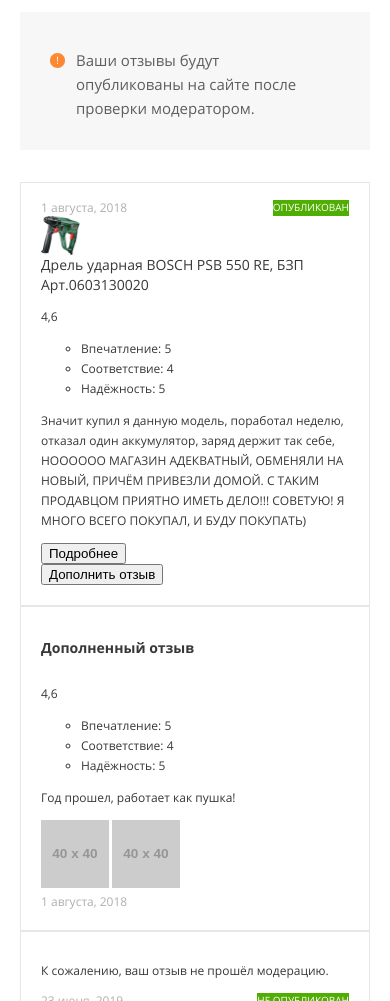
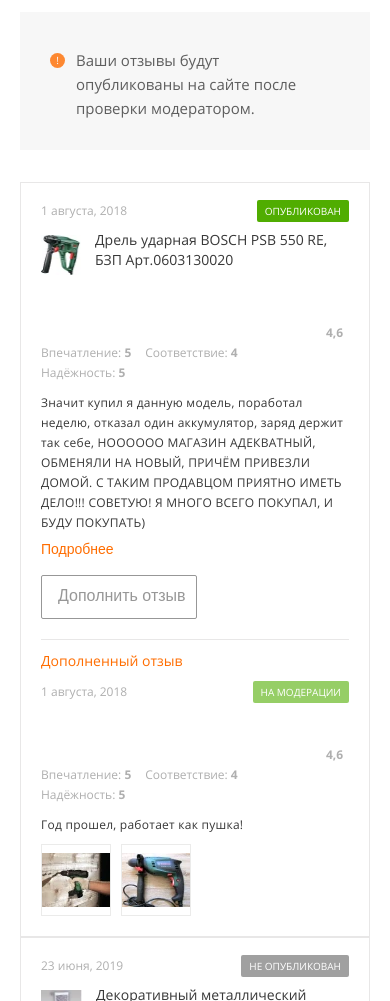
Before and after one commit to emmakravets/Braind-task-1, a website: page source/index.html in a window 390 px wide. Shown: the part 99-1100 px from the top of the page. Drawn offline with nearby package versions, Linux system fonts and the light colour scheme; files that its build step writes are made by us from their sources; placeholder pictures from the web are drawn by us; files whose address does not match are found by name.

Commit message:
Completes writing  mobile styles (almost)

```diff
--- a/package.json
+++ b/package.json
@@ -17,6 +17,7 @@
     "gulp-rename": "^2.0.0",
     "gulp-sass": "4.0.x",
     "gulp-sourcemaps": "2.6.x",
+    "gulp-webp": "4.0.1",
     "posthtml-include": "^1.3.2",
     "stylelint": "10.1.x"
   },
--- a/source/index.html
+++ b/source/index.html
@@ -24,10 +24,15 @@
 
           <ul class="reviews__list">
             <li class="reviews__item">
-              <section class="reviews__item-inner review">
-                <h3 class="review__item-title">Дрель ударная BOSCH PSB 550 RЕ, БЗП Арт.0603130020</h3>
-                <img class="review__item-image" src="img/bosch-PSB-1.jpg" width="40" height="40"
-                alt="Дрель ударная BOSCH PSB 550 RЕ">
+              <section class="reviews__item-inner review review--followed-by-extended">
+                <h3 class="review__title">Дрель ударная BOSCH PSB 550 RЕ, БЗП Арт.0603130020</h3>
+                <div class="review__main-image-wrapper">
+                  <picture>
+                    <source type="image/webp" srcset="img/bosch-PSB-1.webp">
+                    <img class="review__main-image" src="img/bosch-PSB-1.jpg" width="40" height="40"
+                    alt="Дрель ударная BOSCH PSB 550 RЕ">
+                    </picture>
+                </div>
 
                 <div class="review__status">
                   <time class="review__date" datetime="2018-08-01">1 августа, 2018</time>
@@ -66,15 +71,13 @@
                   <button class="review__btn-more" type="button" aria-label="Развернуть отзыв">Подробнее</button>
                 </div>
 
-                <div class="review__btn-wrapper">
-                  <button class="review__btn" type="button">Дополнить отзыв</button>
-                </div>
+                <button class="review__btn btn" type="button">Дополнить отзыв</button>
               </section>
 
-              <section class="reviews__item-inner review">
-                <h3 class="review__title review__title--more">Дополненный отзыв</h3>
+              <section class="reviews__item-inner review review--extended">
+                <h3 class="review__title review__title--extended-orange">Дополненный отзыв</h3>
 
-                <div class="review__status">
+                <div class="review__status review__status--extended">
                   <time class="review__date" datetime="2018-08-01">1 августа, 2018</time>
                   <span class="review__publication-status review__publication-status--moderation">На модерации</span>
                 </div>
@@ -105,23 +108,38 @@
 
                 <p class="review__text">Год прошел, работает как пушка!</p>
                 <div class="review__images-wrapper">
-                  <img class="review__image" src="http://placehold.it/40x40" width="68" height="54"
-                  alt="Дрель ударная BOSCH PSB 550 RЕ">
-                  <img class="review__image" src="http://placehold.it/40x40" width="68" height="54"
-                  alt="Дрель ударная BOSCH PSB 550 RЕ">
+                  <div class="review__image-wrapper">
+                    <picture >
+                      <source type="image/webp" srcset="img/bosch-PSB-2.webp">
+                      <img class="review__image" src="img/bosch-PSB-2.jpg" width="68" height="54"
+                      alt="Дрель ударная BOSCH PSB 550 RЕ">
+                    </picture>
+                  </div>
+                  <div class="review__image-wrapper">
+                    <picture >
+                      <source type="image/webp" srcset="img/bosch-PSB-3.webp">
+                      <img class="review__image" src="img/bosch-PSB-3.jpg" width="68" height="54"
+                      alt="Дрель ударная BOSCH PSB 550 RЕ">
+                    </picture>
+                  </div>
                 </div>
               </section>
             </li>
 
             <li class="reviews__item reviews__item--deactived">
               <section class="reviews__item-inner review">
-                <h3 class="review__item-title">Декоративный металлический экран на радиатор 3-х секционный 3 ДМЭР</h3>
-                <img class="review__item-image" src="http://placehold.it/40x40" width="40" height="40"
-                alt="Декоративный металлический экран на радиатор 3-х секционный 3 ДМЭР">
+                <h3 class="review__title">Декоративный металлический экран на радиатор 3-х секционный 3 ДМЭР</h3>
+                <div class="review__main-image-wrapper">
+                  <picture>
+                    <source type="image/webp" srcset="img/decorative-screen.webp">
+                    <img class="review__main-image" src="img/decorative-screen.png" width="41" height="40"
+                    alt="Декоративный металлический экран на радиатор 3-х секционный 3 ДМЭР">
+                    </picture>
+                </div>
 
                 <div class="review__status">
                   <time class="review__date" datetime="2019-06-23">23 июня, 2019</time>
-                  <span class="review__publication-status review__publication-status--published">Не опубликован</span>
+                  <span class="review__publication-status review__publication-status--unpublished">Не опубликован</span>
                 </div>
 
                 <p class="review__system-message">К сожалению, ваш отзыв не прошёл модерацию.</p>
--- /dev/null
+++ b/source/sass/blocks/btn.scss
@@ -0,0 +1,13 @@
+.btn {
+  padding-top: 9px;
+  padding-right: 10px;
+  padding-bottom: 11px;
+  padding-left: 16px;
+
+  font-size: 16px;
+  line-height: 22px;
+  color: $asphalt-gray;
+
+  border: 1px solid $asphalt-gray;
+  border-radius: 2px;
+}
--- a/source/sass/blocks/main-page.scss
+++ b/source/sass/blocks/main-page.scss
@@ -4,9 +4,7 @@
 
 .main-page__container {
   margin: 0 auto;
-  padding-top: 70px;
-  padding-right: 20px;
-  padding-left: 20px;
+  padding: 70px 20px;
 
   display: grid;
   grid-template-rows: auto auto 1fr;
@@ -42,15 +40,24 @@
   opacity: 0.8;
 
   &::before {
-    @include pseudo;
+    content: "!";
+    position: absolute;
 
     top: 5px;
     left: -26px;
+
     width: 15px;
     height: 15px;
+    display: flex;
+    justify-content: center;
+    align-items: flex-start;
 
-    background-image: url("../img/message-sign.svg");
-    background-repeat: no-repeat;
+    font-size: 10px;
+    line-height: 14px;
+    color: $white;
+
+    background-color: $orange;
+    border-radius: 50%;
   }
 }
 
--- /dev/null
+++ b/source/sass/blocks/rating.scss
@@ -0,0 +1,30 @@
+.rating {
+  width: auto;
+  display: grid;
+  grid-template-columns: auto 23px;
+  grid-template-rows: 20px 1fr;
+}
+
+.rating__total-count {
+  @include text-reset;
+
+  font-weight: bold;
+  color: $gray;
+}
+
+.rating__results-list {
+  @include list-reset;
+
+  display: flex;
+  flex-wrap: wrap;
+}
+
+.rating__results-item {
+  margin-right: 14px;
+
+  color: $gray;
+}
+
+.rating__results-index {
+  font-weight: bold;
+}
--- a/source/sass/blocks/review.scss
+++ b/source/sass/blocks/review.scss
@@ -4,22 +4,61 @@
   padding-top: 17px;
 
   display: flex;
-  flex-direction: column;
+  flex-wrap: wrap;
 
   border: 1px solid $light-gray;
+
+  &--followed-by-extended {
+    border-bottom: none;
+  }
+
+  &--extended {
+    position: relative;
+
+    padding-top: 12px;
+    border-top: none;
+
+    &::before {
+      @include pseudo;
+
+      top: 0;
+      left: 20px;
+      right: 20px;
+
+      width: auto;
+      height: 1px;
+
+      background-color: $light-gray;
+    }
+  }
 }
 
-.review__item-title {
+.review__title {
   @include text-reset;
 
   order: 3;
+  width: 82%;
+  padding-top: 8px;
+  padding-left: 14px;
 
   font-size: 14px;
   font-weight: normal;
+
+  &--extended-orange {
+    order: -2;
+    padding: 0;
+
+    color: $orange;
+  }
 }
 
-.review__item-image {
+.review__main-image-wrapper {
   order: 2;
+  margin-top: 13px;
+}
+
+.review__main-image {
+  height: 40px;
 }
 
 .review__status {
@@ -28,6 +67,12 @@
   width: 100%;
   display: flex;
   justify-content: space-between;
+  align-items: center;
+
+  &--extended {
+    order: -1;
+    padding-top: 10px;
+  }
 }
 
 .review__date {
@@ -36,24 +81,88 @@
 }
 
 .review__publication-status {
+  display: inline-block;
+  padding: 4px 8px;
+
   font-size: 10px;
   line-height: 14px;
   text-transform: uppercase;
   color: $white;
+
+  border-radius: 2px;
 
   &--published {
     background-color: $green;
   }
 
   &--moderation {
-    opacity: 0.6;
+    background-color: rgba(80, 173, 1, 0.6);
   }
+
+  &--unpublished {
+    background-color: $dark-gray;
+  }
+}
+
+.review__rating {
+  margin-top: 22px;
 }
 
 .review__details {
   order: 4;
 }
 
-.review__btn-wrapper {
+.review__text {
+  @include text-reset;
+
+  width: 100%;
+  max-width: 900px;
+  margin-top: 10px;
+
+  letter-spacing: 0.25px;
+}
+
+.review__btn-more {
+  @include btn-reset;
+
+  margin-top: 5px;
+
+  font-size: 14px;
+  line-height: 22px;
+  color: $orange;
+}
+
+.review__btn {
+  @include btn-reset;
+
   order: 5;
+  margin-top: 15px;
 }
+
+.review__images-wrapper {
+  display: grid;
+  grid-template-columns: auto auto;
+  gap: 10px;
+  margin-top: 9px;
+}
+
+.review__image-wrapper {
+  padding-top: 8px;
+  padding-bottom: 8px;
+
+  border: 1px solid $light-gray-yellow;
+}
+
+.review__image {
+  display: block;
+}
+
+.review__system-message {
+  @include text-reset;
+
+  order: 3;
+  margin-top: 14px;
+
+  letter-spacing: 0.25px;
+  color: $asphalt-gray;
+}
--- a/source/sass/common/main-properties.scss
+++ b/source/sass/common/main-properties.scss
@@ -14,7 +14,7 @@
   font-family: "Open Sans", "Arial", sans-serif;
   font-size: 12px;
   line-height: 20px;
-  color: $dark-gray;
+  color: $super-dark-gray;
 
   background-color: $white;
 }
--- a/source/sass/common/mixins.scss
+++ b/source/sass/common/mixins.scss
@@ -14,3 +14,12 @@
 
   list-style: none;
 }
+
+@mixin btn-reset {
+  padding: 0;
+
+  background-color: transparent;
+  border: none;
+
+  cursor: pointer
+}
--- a/source/sass/common/variables.scss
+++ b/source/sass/common/variables.scss
@@ -1,7 +1,11 @@
 $white: #ffffff;
+$light-gray-yellow: #ebebea;
 $super-light-gray: #f7f7f7;
 $light-gray: #e8e7e7;
+$asphalt-gray: #979797;
 $gray: #afafaf;
-$dark-gray: #383838;
+$dark-gray: #a0a0a0;
+$super-dark-gray: #383838;
 
 $green: #50ad01;
+$orange: #ff6d00;
--- a/source/sass/style.scss
+++ b/source/sass/style.scss
@@ -5,3 +5,5 @@
 @import "blocks/main-page.scss";
 @import "blocks/reviews.scss";
 @import "blocks/review.scss";
+@import "blocks/btn.scss";
+@import "blocks/rating.scss";
```
Also changed, not shown: gulpfile.js (+7 -0 lines), source/img/bosch-PSB-1.webp (added), source/img/bosch-PSB-2.webp (added), source/img/bosch-PSB-3.webp (added), source/img/decorative-screen.webp (added), 1 other file.
